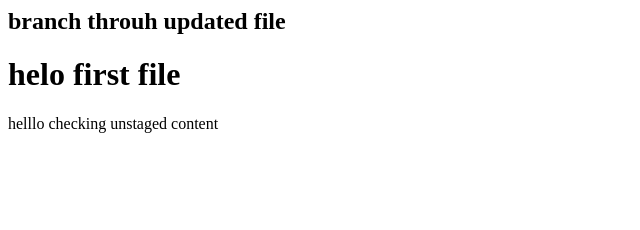
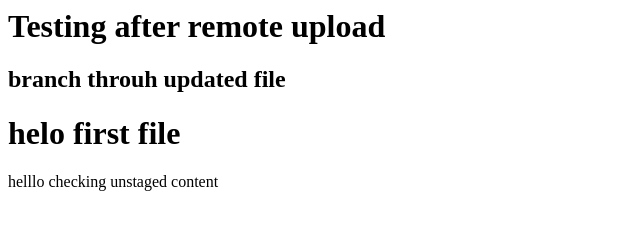
Before and after one commit to manojwebexpert2/devops-learning, a plain HTML site: page index.html in a window 1280 px wide. Shown: the whole page, without its empty margins (0-640 px from the left). Drawn offline with Linux system fonts and the light colour scheme.

Commit message:
Update index.html

```diff
--- a/index.html
+++ b/index.html
@@ -1,5 +1,5 @@
 
-
+<h1>Testing after remote upload</h1>
 <h2>branch throuh updated file<h2>
 <h1>helo first file </h1>
 helllo checking unstaged content
```
